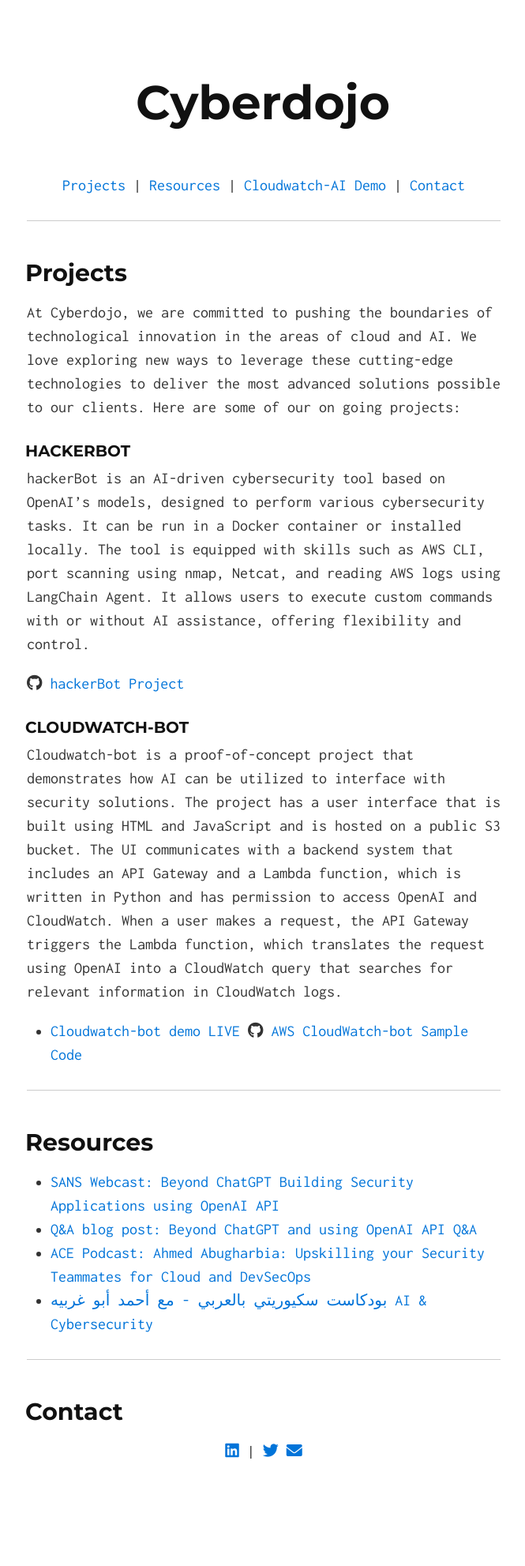
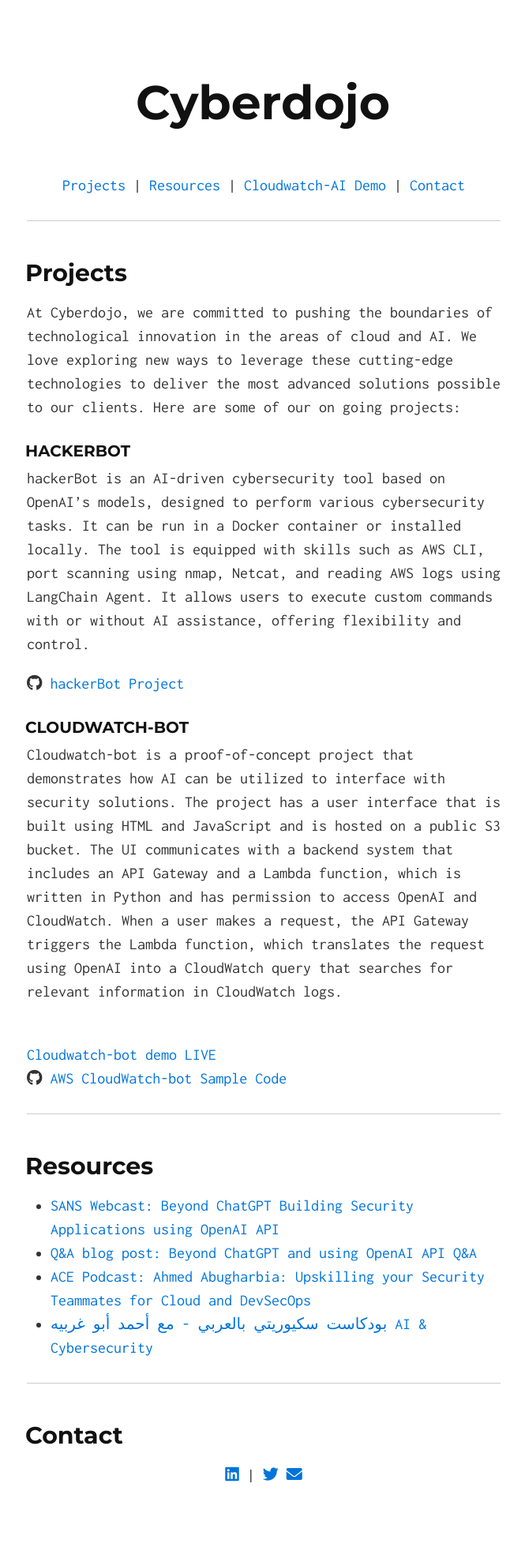
Before and after one commit to Ahmed-AG/cyberdojo-page, a Jekyll site: the page built from index.md, in a window 1280 px wide. Shown: the whole page at 79% size, without its empty margins (306-971 px from the left). Built offline with Jekyll 4.4.1, drawn with Linux system fonts in a browser that asks for light colours; before the commit the page ends 1953 px from its top, so only the background shows below that.

Commit message:
Update page

```diff
--- a/index.md
+++ b/index.md
@@ -37,8 +37,8 @@
 ### Cloudwatch-bot
 Cloudwatch-bot is a proof-of-concept project that demonstrates how AI can be utilized to interface with security solutions. The project has a user interface that is built using HTML and JavaScript and is hosted on a public S3 bucket. The UI communicates with a backend system that includes an API Gateway and a Lambda function, which is written in Python and has permission to access OpenAI and CloudWatch. When a user makes a request, the API Gateway triggers the Lambda function, which translates the request using OpenAI into a CloudWatch query that searches for relevant information in CloudWatch logs.
 
-- <a id="cloudwatch-bot-demo"></a>[Cloudwatch-bot demo LIVE](cloudwatchbot-live.html){:target="_blank"}
-<i class="fab fa-github"></i> [AWS CloudWatch-bot Sample Code](https://github.com/Ahmed-AG/Cloudwatch-bot){:target="_blank"}
+<br><a id="cloudwatch-bot-demo"></a>[Cloudwatch-bot demo LIVE](cloudwatchbot-live.html){:target="_blank"}
+<br><i class="fab fa-github"></i> [AWS CloudWatch-bot Sample Code](https://github.com/Ahmed-AG/Cloudwatch-bot){:target="_blank"}
 
 ---
 
```
